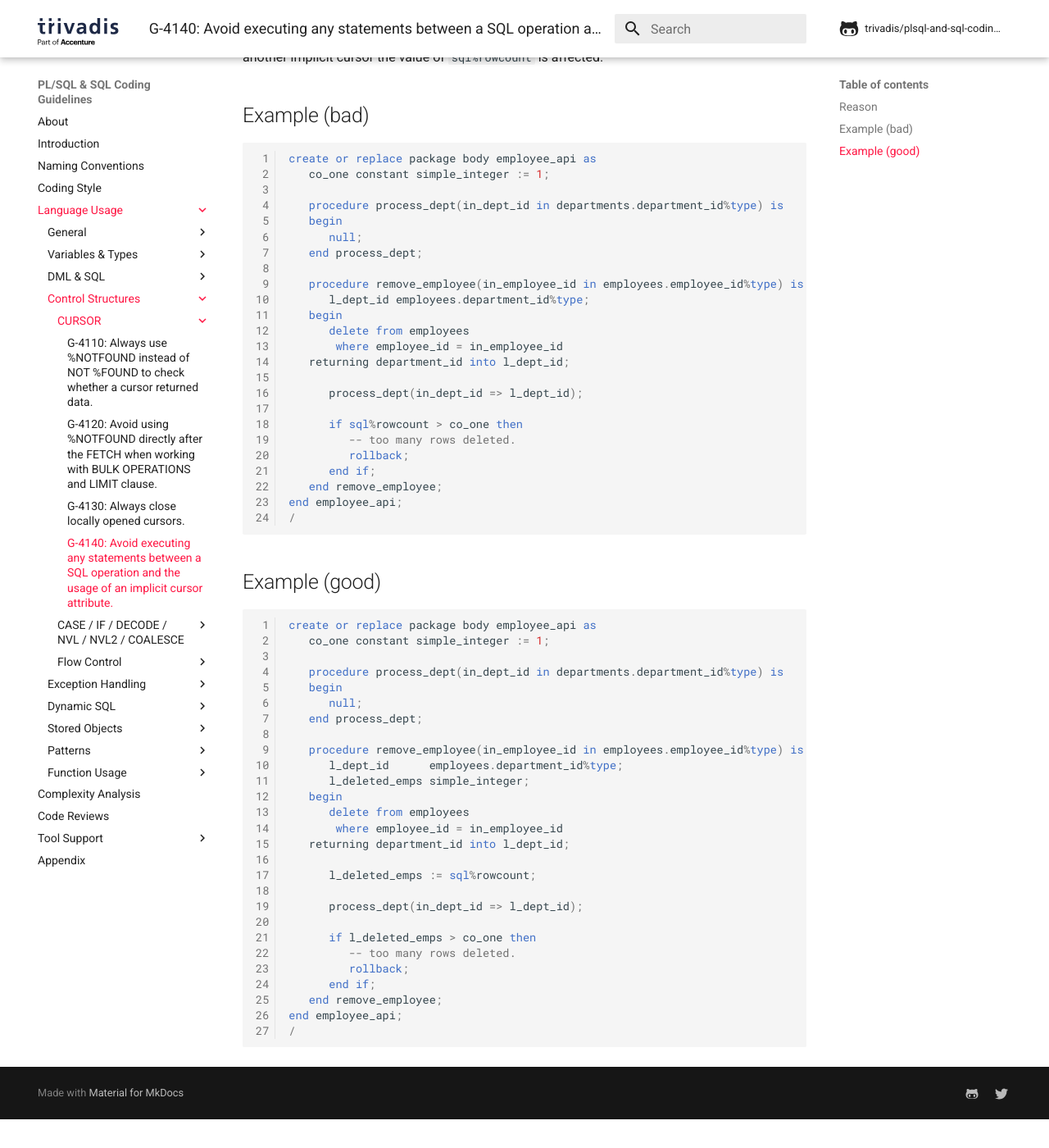
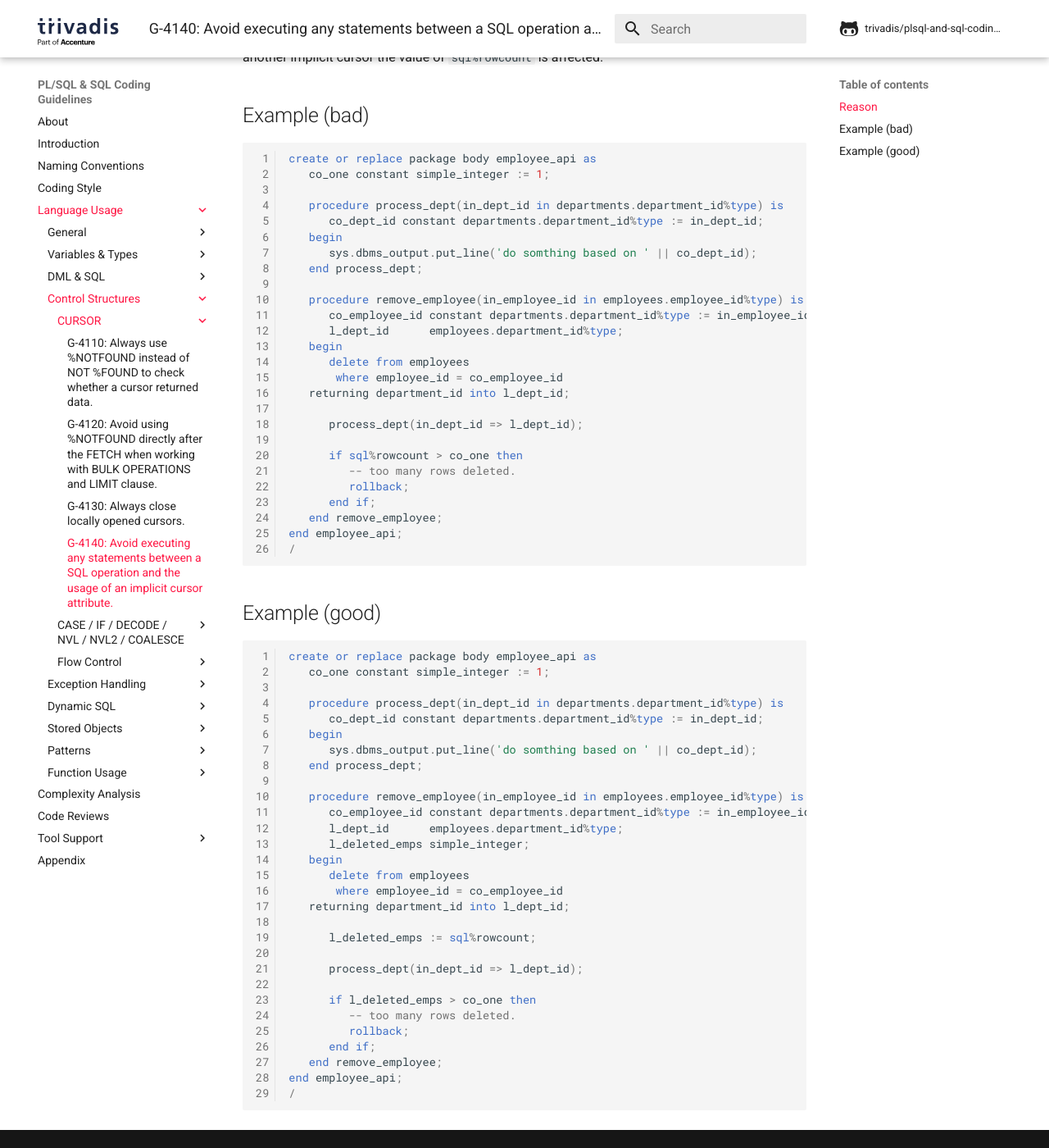
Before and after one commit to Trivadis/plsql-and-sql-coding-guidelines, an MkDocs documentation site: the page built from docs/4-language-usage/4-control-structures/1-cursor/g-4140.md, in a window 1280 px wide and 1400 px high, scrolled down 639 px. Shown: the whole window at 82% size. Built offline with MkDocs 1.6.1 and Material for MkDocs 9.7.7, drawn with Linux system fonts in a browser that asks for light colours; comment, search, counter and statistics services are not loaded; the version menu is left out; before the commit the page ends 2004 px from its top, so only the background shows below that.

Commit message:
fix violations of G-8310

```diff
--- a/docs/4-language-usage/4-control-structures/1-cursor/g-4140.md
+++ b/docs/4-language-usage/4-control-structures/1-cursor/g-4140.md
@@ -19,15 +19,17 @@ create or replace package body employee_api as
    co_one constant simple_integer := 1;
 
    procedure process_dept(in_dept_id in departments.department_id%type) is
+      co_dept_id constant departments.department_id%type := in_dept_id;
    begin
-      null;
+      sys.dbms_output.put_line('do somthing based on ' || co_dept_id);
    end process_dept;
 
    procedure remove_employee(in_employee_id in employees.employee_id%type) is
-      l_dept_id employees.department_id%type;
+      co_employee_id constant departments.department_id%type := in_employee_id;
+      l_dept_id      employees.department_id%type;
    begin
       delete from employees
-       where employee_id = in_employee_id
+       where employee_id = co_employee_id
    returning department_id into l_dept_id;
 
       process_dept(in_dept_id => l_dept_id);
@@ -48,16 +50,18 @@ create or replace package body employee_api as
    co_one constant simple_integer := 1;
 
    procedure process_dept(in_dept_id in departments.department_id%type) is
+      co_dept_id constant departments.department_id%type := in_dept_id;
    begin
-      null;
+      sys.dbms_output.put_line('do somthing based on ' || co_dept_id);
    end process_dept;
 
    procedure remove_employee(in_employee_id in employees.employee_id%type) is
+      co_employee_id constant departments.department_id%type := in_employee_id;
       l_dept_id      employees.department_id%type;
       l_deleted_emps simple_integer;
    begin
       delete from employees
-       where employee_id = in_employee_id
+       where employee_id = co_employee_id
    returning department_id into l_dept_id;
 
       l_deleted_emps := sql%rowcount;
```
